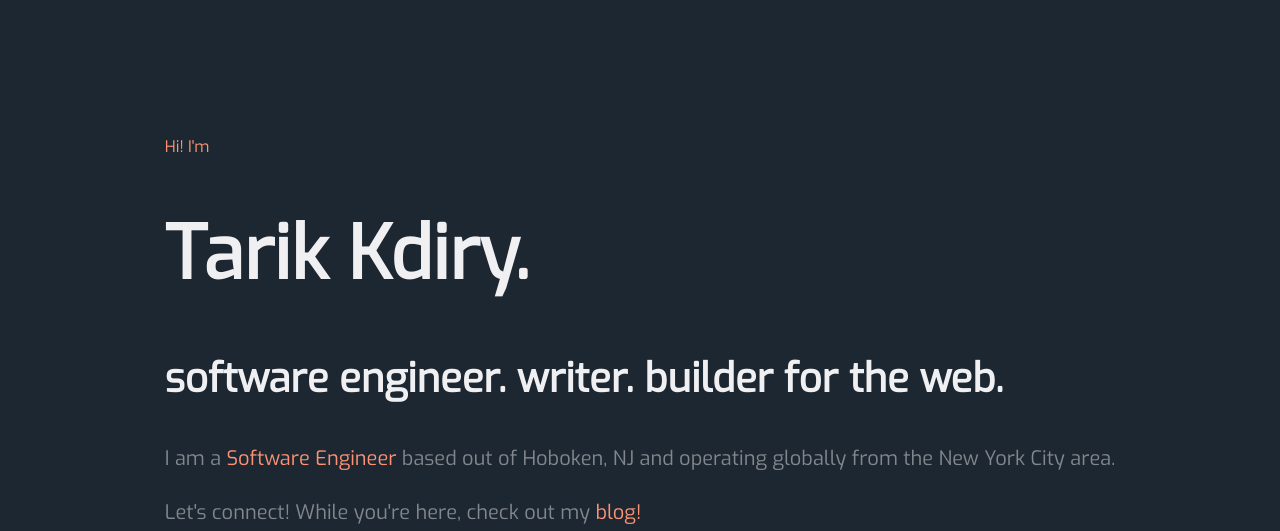
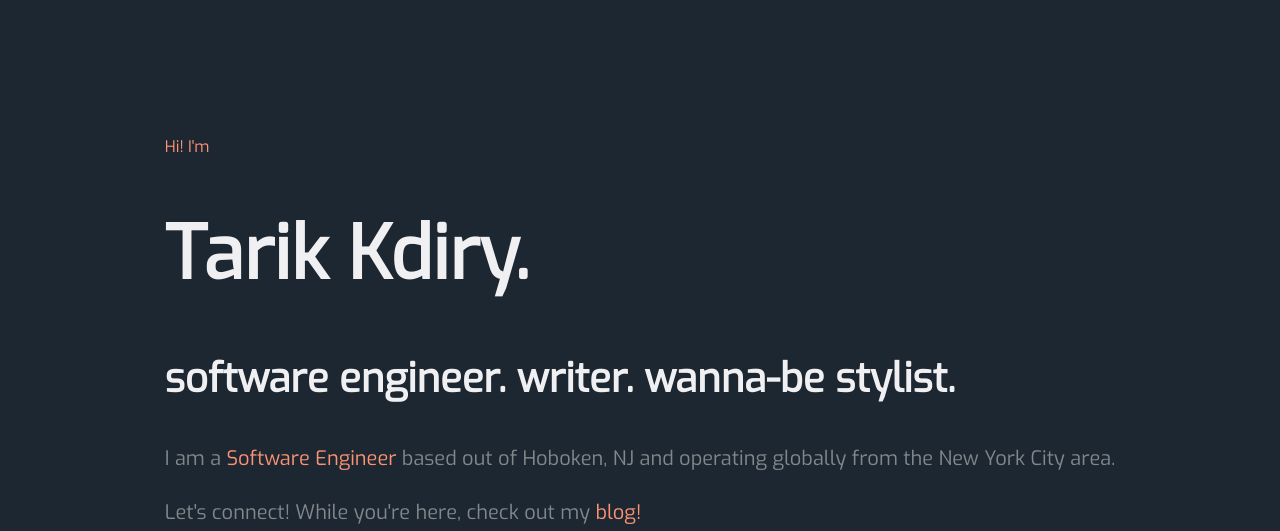
Before and after one commit to tarikkdiry/tarikkdiry.com, a Gatsby site: page / in a window 1280 px wide. Shown: the part 124-655 px from the top of the page. Built offline with nearby package versions, Linux system fonts and the light colour scheme; Gatsby itself is replaced by a stand-in of ours.

Commit message:
changed intro copy

```diff
--- a/src/components/molecules/Intro/index.js
+++ b/src/components/molecules/Intro/index.js
@@ -10,7 +10,7 @@ const Intro = () => {
         <div className={styles.container}>
             <p>Hi! I'm</p>
                 <h1>Tarik Kdiry.</h1>
-                <h3>software engineer. writer. builder for the web.</h3>
+                <h3>software engineer. writer. wanna-be stylist.</h3>
                 <h4>I am a <a href={resume} target="_blank" className={styles.links}>Software Engineer</a> based out of Hoboken, NJ and operating globally from the New York City area.</h4>
                 <h4>Let's connect! While you're here, check out my <Link to='/blog' target="_blank" className={styles.links}>blog!</Link></h4>
         </div>
```
